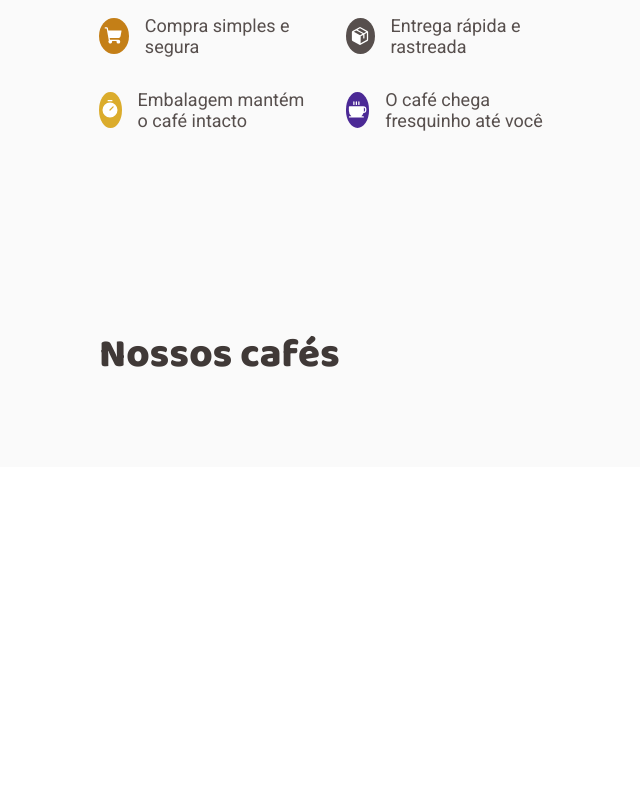
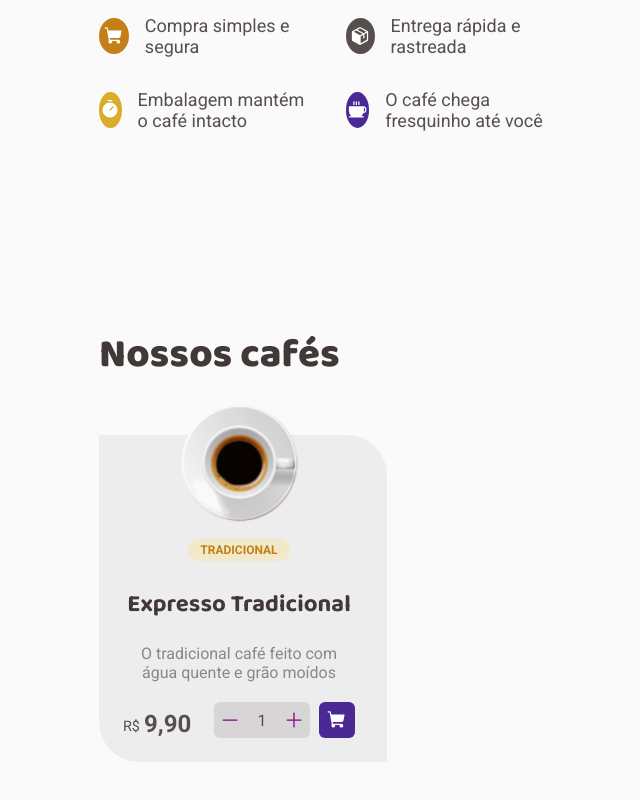
Before and after one commit to Azafman/coffe-delivery, a React (Vite) app: page / in a window 1280 px wide. Shown: the part 1006-1806 px from the top of the page, without its empty margins (189-829 px from the left). Before the commit the page ends 1473 px from the top, so only its background shows below. Built offline with nearby package versions, Linux system fonts and the light colour scheme.

Commit message:
:sparkles: feat: coffeItem component

```diff
--- /dev/null
+++ b/src/components/CoffeItem/components/CoffePriceCart/index.tsx
@@ -0,0 +1,31 @@
+import { Minus, Plus, ShoppingCart } from 'phosphor-react'
+import { ContainerPriceCoffe } from './styles'
+import { priceFormatter } from '../../../../utils/formatter'
+
+interface CoffePriceCartProps {
+  price: number
+}
+export const CoffePriceCart = ({ price }: CoffePriceCartProps) => {
+  return (
+    <ContainerPriceCoffe>
+      <span className="price">
+        <span className="currency">R$</span>
+        <span className="value">{priceFormatter.format(price)}</span>
+      </span>
+      <div className="parent-actions-cart">
+        <div className="container-action-cart">
+          <span className="action-item">
+            <Minus size={20} color="purple" />
+          </span>
+          <span className="action-item quantity-cart">{1}</span>
+          <span className="action-item">
+            <Plus size={20} color="purple" />
+          </span>
+        </div>
+        <span className="cart-icon">
+          <ShoppingCart size={20} color="white" weight="fill" />
+        </span>
+      </div>
+    </ContainerPriceCoffe>
+  )
+}
--- /dev/null
+++ b/src/components/CoffeItem/components/CoffePriceCart/styles.ts
@@ -0,0 +1,62 @@
+import styled from 'styled-components'
+
+export const ContainerPriceCoffe = styled.div`
+  display: flex;
+  justify-content: space-between;
+  align-self: stretch;
+  padding: 0 0.5rem;
+
+  .price {
+    display: flex;
+    align-items: end;
+    gap: 0.25rem;
+    flex: 0 0 auto;
+
+    .currency {
+      margin-bottom: 3px;
+      font-size: 0.9rem;
+    }
+    .value {
+      font-weight: 700;
+      font-size: 1.5rem;
+    }
+  }
+
+  .parent-actions-cart {
+    display: flex;
+    gap: 3.5rem;
+
+    .container-action-cart {
+      display: flex;
+
+      .action-item {
+        flex: 1 0 2rem;
+        display: flex;
+        align-items: center;
+        justify-content: center;
+        background-color: ${(props) => props.theme['base-hover']};
+
+        &:nth-child(1) {
+          border-radius: 6px 0 0 6px;
+        }
+        &:nth-child(3) {
+          border-radius: 0 6px 6px 0;
+        }
+
+        &:not(.quantity-cart):hover {
+          cursor: pointer;
+          background-color: ${(props) => props.theme['base-label']};
+        }
+      }
+    }
+
+    .cart-icon {
+      display: flex;
+      align-items: center;
+      padding: 0.5rem;
+      border-radius: 6px;
+      background-color: ${(props) => props.theme['purple-dark']};
+      cursor: pointer;
+    }
+  }
+`
--- /dev/null
+++ b/src/components/CoffeItem/index.tsx
@@ -0,0 +1,35 @@
+import { CoffePriceCart } from './components/CoffePriceCart'
+import { CoffeItemContainer } from './style'
+
+interface CoffeItemProps {
+  coffe: string
+  price: number
+  description: string
+  types: string[]
+  img: string
+}
+export const CoffeItem = (coffeItem: CoffeItemProps) => {
+  return (
+    <CoffeItemContainer>
+      <main className="full-center main-coffe">
+        <div className="full-center container-img">
+          <img src={coffeItem.img} alt="" className="coffe-image" />
+          <div className="full-center desc-type">
+            {coffeItem.types.map((type, index) => {
+              return (
+                <span key={index} className="type-coffe">
+                  {type}
+                </span>
+              )
+            })}
+          </div>
+        </div>
+        <div className="full-center container-content">
+          <div className="title">{coffeItem.coffe}</div>
+          <div className="description">{coffeItem.description}</div>
+          <CoffePriceCart price={coffeItem.price} />
+        </div>
+      </main>
+    </CoffeItemContainer>
+  )
+}
--- /dev/null
+++ b/src/components/CoffeItem/style.ts
@@ -0,0 +1,63 @@
+import styled from 'styled-components'
+
+export const CoffeItemContainer = styled.li`
+  display: flex;
+  flex-direction: column;
+  padding-top: 1rem;
+  max-width: 18rem;
+
+  .full-center {
+    display: flex;
+    flex-direction: column;
+    justify-content: center;
+    align-items: center;
+  }
+
+  .main-coffe {
+    flex: 1;
+    background-color: ${(props) => props.theme['base-input']};
+    border-radius: 0 2.5rem 0 2.5rem;
+    padding: 0 1.5rem 1.5rem 1rem;
+
+    .container-img {
+      gap: 1rem;
+      margin-top: -2rem;
+
+      img.coffe-image {
+        width: 7.5rem;
+        height: 7.5rem;
+      }
+      .type-coffe {
+        border-radius: 14px;
+        padding: 0.25rem 0.75rem;
+        background-color: ${(props) => props.theme['yellow-light']};
+        color: ${(props) => props.theme['yellow-dark']};
+        text-transform: uppercase;
+        font-size: 12px;
+        font-weight: bold;
+      }
+    }
+    .container-content {
+      margin-top: 1.5rem;
+      gap: 1.25rem;
+
+      .title {
+        font-size: 1.5rem;
+        font-weight: 700;
+        color: ${(props) => props.theme['base-subtitle']};
+        font-family: 'Baloo 2';
+      }
+      .description {
+        word-wrap: break-word;
+        max-width: 85%;
+        text-align: center;
+        font-size: 1rem;
+        color: ${(props) => props.theme['base-label']};
+      }
+      .action-coffe {
+        align-self: stretch;
+        padding: 1rem 0;
+      }
+    }
+  }
+`
--- a/src/pages/Home/index.tsx
+++ b/src/pages/Home/index.tsx
@@ -1,8 +1,10 @@
-import { HomeContainer } from './styles'
+import { HomeContainer, ListCoffesContainer } from './styles'
 import coffeDeliveryDemo from '../../assets/img/coffe-delivery-home.svg'
 import { Coffee, Package, ShoppingCart, Timer } from 'phosphor-react'
 import { IconCircle } from '../../components/Icons/IconCircle'
 import { defaultTheme } from '../../styles/themes/default'
+import { CoffeItem } from '../../components/CoffeItem'
+import coffeExpress from '../../assets/img/coffe/expresso.svg'
 
 export const Home = () => {
   return (
@@ -49,8 +51,18 @@ export const Home = () => {
       </section>
 
       <section>
-        <div className="section-descriptions list-coffes">
+        <div className="list-coffes">
           <h2>Nossos cafés</h2>
+
+          <ListCoffesContainer>
+            <CoffeItem
+              coffe="Expresso Tradicional"
+              description="O tradicional café feito com água quente e grão moídos"
+              img={coffeExpress}
+              price={9.9}
+              types={['Tradicional']}
+            />
+          </ListCoffesContainer>
         </div>
       </section>
     </HomeContainer>
--- a/src/pages/Home/styles.ts
+++ b/src/pages/Home/styles.ts
@@ -71,3 +71,10 @@ export const HomeContainer = styled.main`
     }
   }
 `
+
+export const ListCoffesContainer = styled.ul`
+  display: flex;
+  gap: 1rem;
+  padding: 2rem 0;
+  flex-wrap: wrap;
+`
--- /dev/null
+++ b/src/utils/formatter.ts
@@ -0,0 +1,4 @@
+export const priceFormatter = new Intl.NumberFormat('pt-BR', {
+  style: 'decimal',
+  minimumFractionDigits: 2,
+})
```
